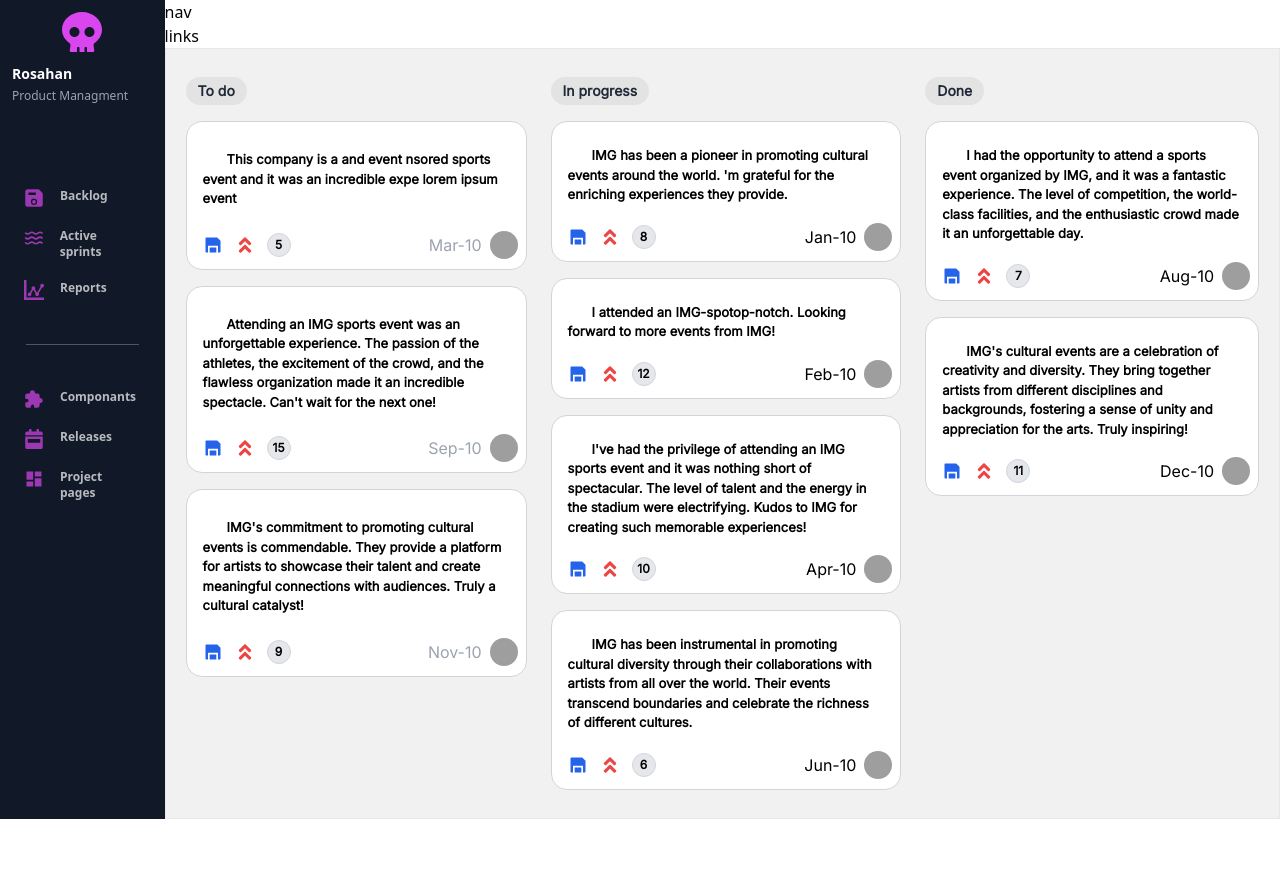
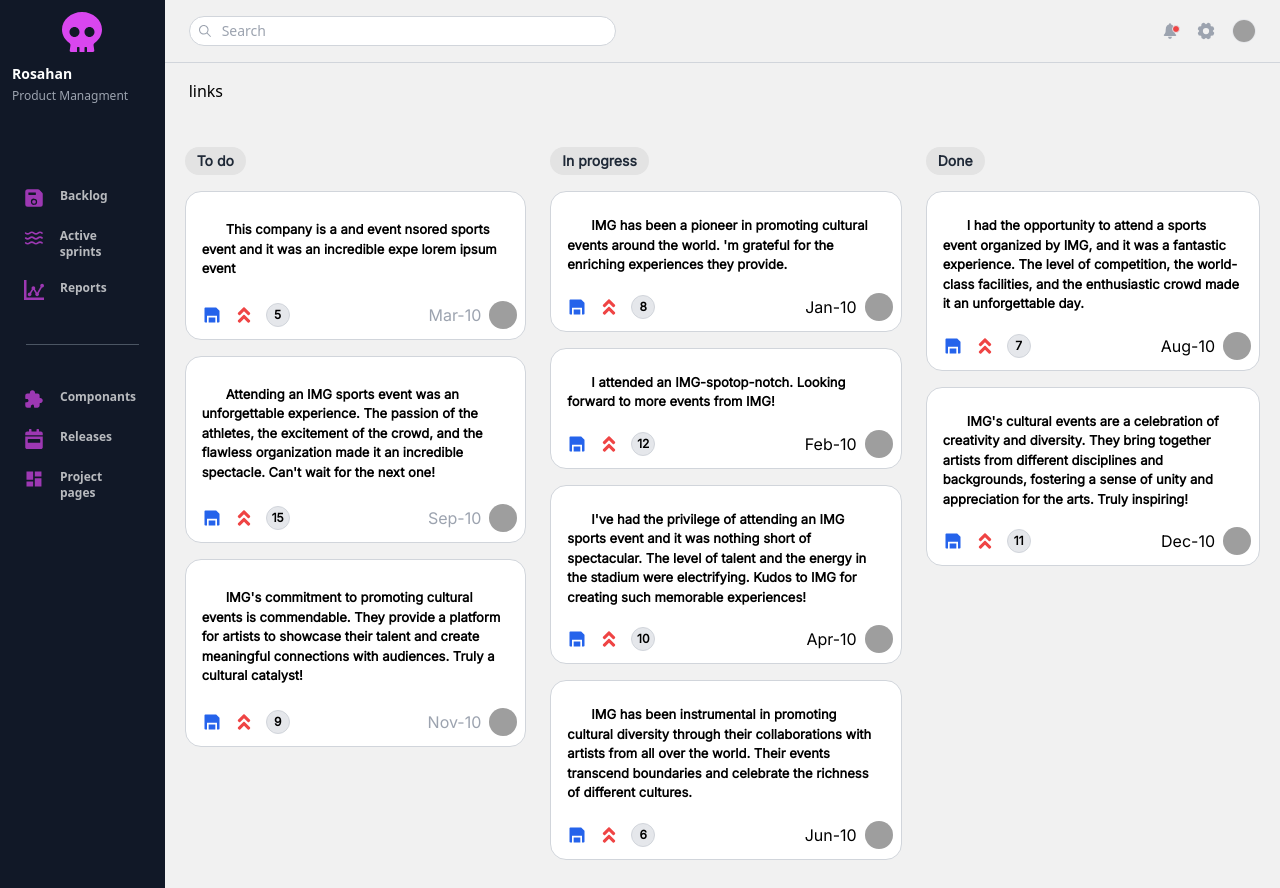
Before and after one commit to ysfzxz7/dashbord, a React (Create React App) app in the folder dashbord/: page / in a window 1280 px wide. Before the commit the page ends 819 px from the top, so only its background shows below. Built offline with nearby package versions, Linux system fonts and the light colour scheme; grey boxes are pictures that could not be loaded.

Commit message:
search bar added

```diff
--- a/dashbord/src/App.js
+++ b/dashbord/src/App.js
@@ -6,9 +6,9 @@
 
 function App() {
   return (
-    <div className="App flex">
+    <div className="App flex bg-gray-main">
       <Aside />
-      <div>
+      <div className="">
         <Nav />
         <Links />
         <Main />
--- a/dashbord/src/componant/right/links.js
+++ b/dashbord/src/componant/right/links.js
@@ -1,10 +1,9 @@
+const Links = () => {
+  return (
+    <div className="px-6 py-4">
+      <h1>links</h1>
+    </div>
+  );
+};
 
-const Links = ()=>
-{
-    return (
-        <div>
-            <h1>links</h1>
-        </div>
-    )
-}
 export default Links;
--- a/dashbord/src/componant/right/main.js
+++ b/dashbord/src/componant/right/main.js
@@ -7,7 +7,7 @@
 const doneData = data.filter((item) => item.tag === 'done');
 const Links = () => {
   return (
-    <div className="main flex px-2 py-3 border bg-[#f1f1f1] h-auto">
+    <div className="main flex px-2 py-3 bg-gray-main h-auto">
       {/**these are to do data */}
       <div className="mx-3">
         <h2 className="text-gray-800 text-sm font-extrabold bg-[#E3E3E3] rounded-full w-fit my-4 px-3 py-1 cursor-pointer">
--- a/dashbord/src/componant/right/nav.js
+++ b/dashbord/src/componant/right/nav.js
@@ -1,15 +1,38 @@
-import { Cog6ToothIcon, BellIcon } from "@heroicons/react/16/solid";
+import { Cog6ToothIcon, BellIcon } from '@heroicons/react/16/solid';
+import { IoIosSearch, IoIosNotifications } from 'react-icons/io';
+import { PiGearFill } from 'react-icons/pi';
 
+const Links = () => {
+  return (
+    <div className="px-6 py-4 border-b-[1px] border-gray-300">
+      {/* search bar */}
+      <div className="flex justify-between">
+        {/* search input */}
+        <div className="w-[40%] relative">
+          <input
+            placeholder="Search"
+            className="w-full relative rounded-3xl px-8 py-1 text-sm border-[1px] border-gray-300 focus:outline-none focus:border-gray-400"
+          />
+          <IoIosSearch className="absolute top-[50%] left-2 translate-y-[-50%] text-gray-400" />
+        </div>
+        {/* icon box */}
+        <div className="flex items-center gap-4">
+          {/* notifications icon */}
+          <div className="relative">
+            <IoIosNotifications className="w-5 h-5 cursor-pointer text-gray-400 hover:text-gray-600 transition-all ease-in-out" />
+            <span className="absolute rounded w-2 h-2 bg-red-500 top-1 right-0 border" />
+          </div>
+          {/* settings icon */}
+          <PiGearFill className="w-5 h-5 cursor-pointer text-gray-400 hover:text-gray-600 transition-all ease-in-out" />
+          {/* profile picture */}
+          <img
+            src="https://www.lovepanky.com/wp-content/uploads/2020/04/how-to-be-mean-1.jpg"
+            className="w-6 h-6 rounded-[50%] cursor-pointer border-[1px] hover:border-gray-400 transition-all ease-in-out"
+          />
+        </div>
+      </div>
+    </div>
+  );
+};
 
-
-
-
-const Links = ()=>
-{
-    return (
-        <div className="">
-            <h1>nav</h1>
-        </div>
-    )
-}
 export default Links;
--- a/dashbord/src/index.css
+++ b/dashbord/src/index.css
@@ -1,6 +1,7 @@
-
-
-
 @tailwind base;
 @tailwind components;
 @tailwind utilities;
+
+.bg-gray-main {
+  background-color: #f1f1f1;
+}
```
